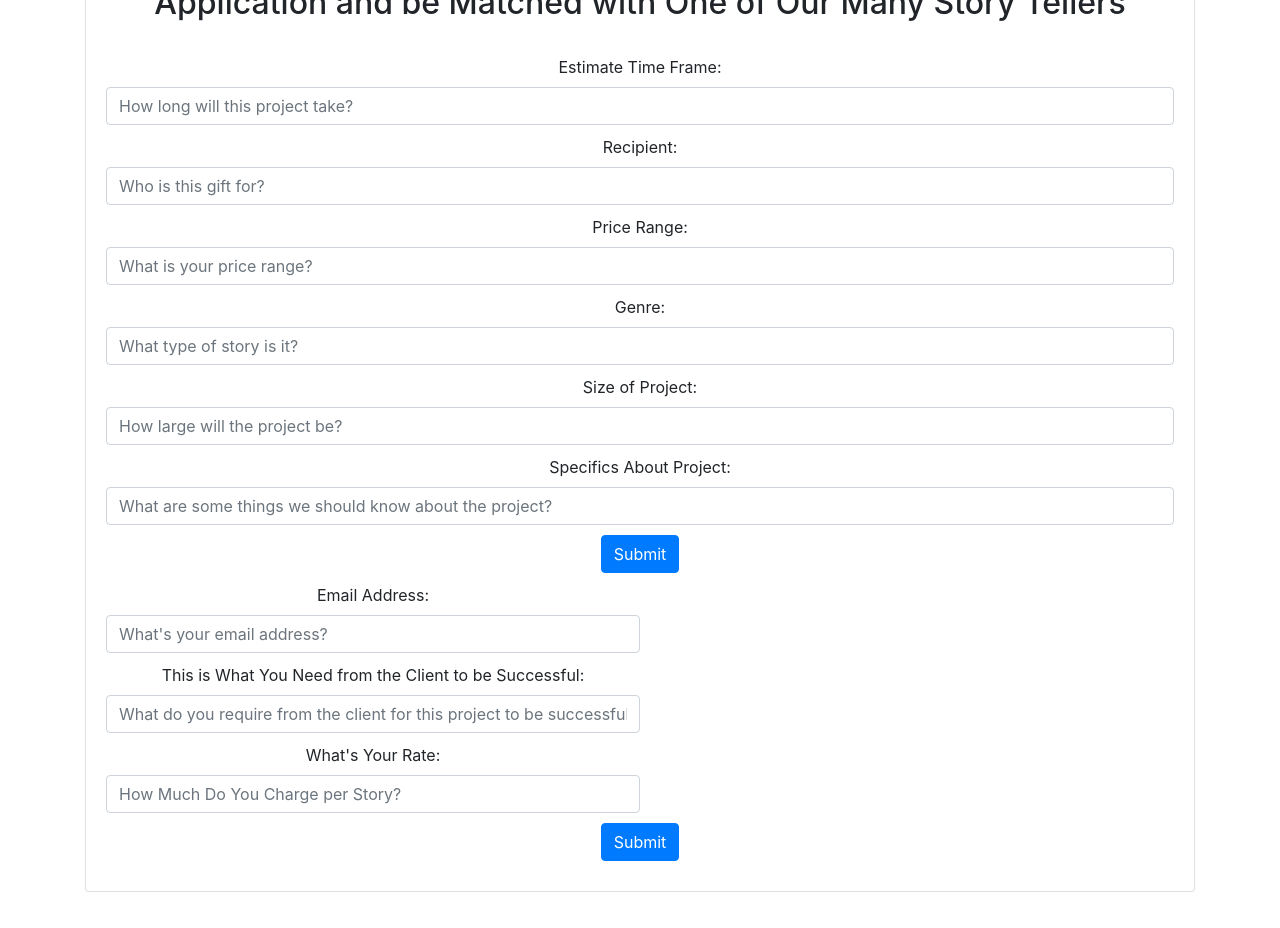
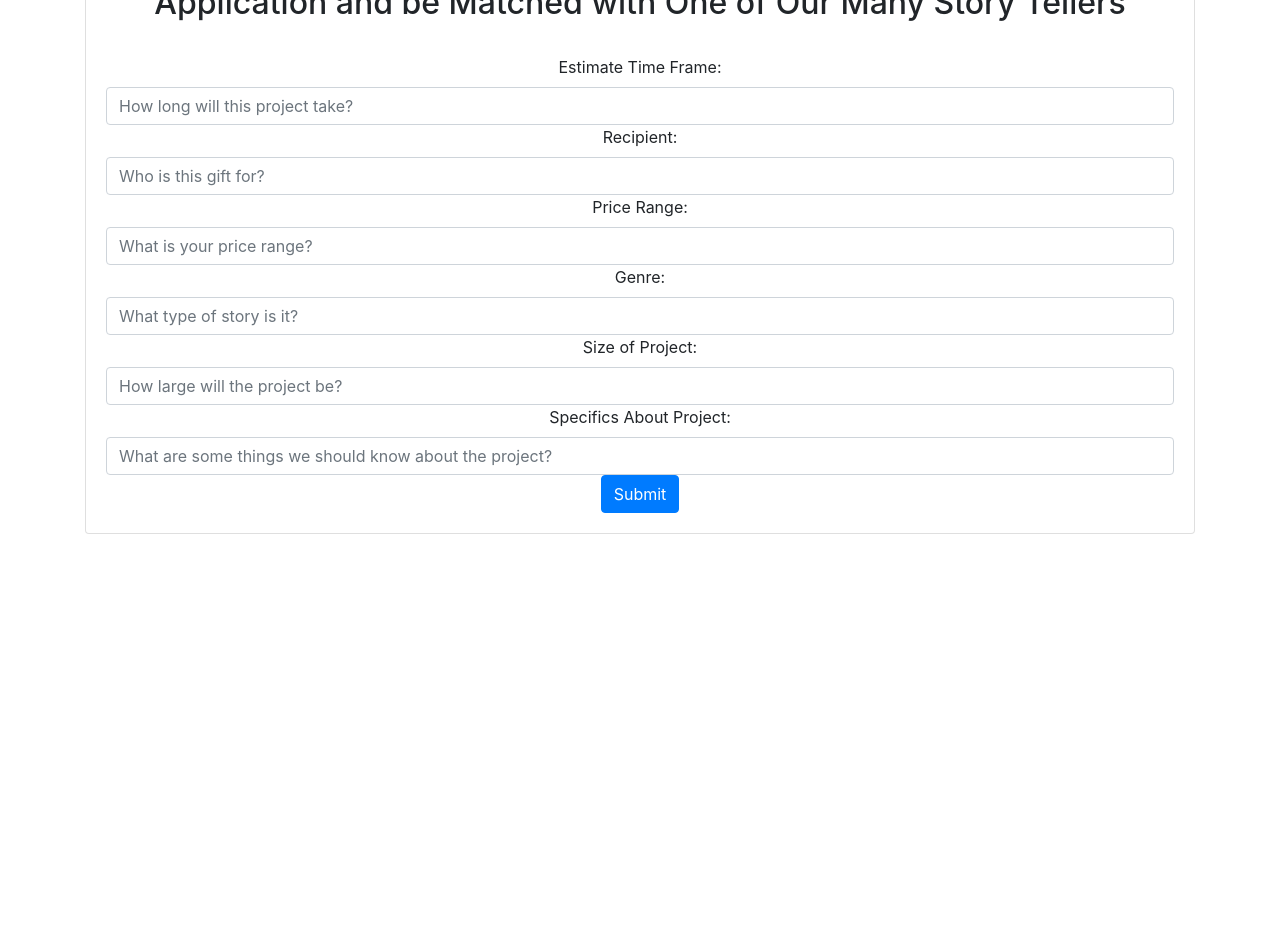
Before and after one commit to brer4449/story, a React (Create React App) app in the folder client/: page /Gift in a window 1280 px wide. Shown: the part 1080-2008 px from the top of the page. After the commit the page ends 1686 px from the top, so only its background shows below. Built offline with nearby package versions, Linux system fonts and the light colour scheme.

Commit message:
got rid of proposal form for storyteller

```diff
--- a/client/src/components/Proposal/index.js
+++ /dev/null
@@ -1,165 +0,0 @@
-import React, { useState, useEffect } from "react";
-import { Form } from "react-bootstrap";
-import "./styles.css";
-import axios from "axios";
-
-const Proposal = () => {
-  // https://formspree.io/blog/react-forms-2/
-  const [inputs, setInputs] = useState({
-    email: "",
-    requirement: "",
-    rate: "",
-  });
-  // Server state handling
-  const [serverState, setServerState] = useState({
-    submitting: false,
-    status: null,
-  });
-  // State to track field errors
-  const [fieldErrors, setFieldErrors] = useState({});
-
-  // Validation rules for each input field
-  const validationRules = {
-    email: (val) => val && /^[^\s@]+@[^\s@]+\.[^\s@]+$/.test(val),
-    requirement: (val) => !!val,
-    rate: (val) => !!val,
-  };
-
-  // Validate function that updates state, and returns true if all rules pass
-  const validate = () => {
-    let errors = {};
-    let hasErrors = false;
-    for (let key of Object.keys(inputs)) {
-      errors[key] = !validationRules[key](inputs[key]);
-      hasErrors |= errors[key];
-    }
-    setFieldErrors((prev) => ({ ...prev, ...errors }));
-    return !hasErrors;
-  };
-
-  // Render method to display field errors
-  const renderFieldError = (field) => {
-    if (fieldErrors[field]) {
-      return <p className="errorMsg">Please enter a valid {field}.</p>;
-    }
-  };
-
-  const handleOnChange = (e) => {
-    e.persist();
-    setInputs((prev) => ({
-      ...prev,
-      [e.target.id]: e.target.value,
-    }));
-  };
-
-  const handleServerResponse = (ok, msg) => {
-    setServerState({
-      submitting: false,
-      status: { ok, msg },
-    });
-    if (ok) {
-      setFieldErrors({});
-      setInputs({
-        email: "",
-        requirement: "",
-        rate: "",
-      });
-    }
-  };
-
-  useEffect(() => {
-    // Only perform interactive validation after submit
-    if (Object.keys(fieldErrors).length > 0) {
-      validate();
-    }
-  }, [inputs]);
-
-  const handleSubmit = (e) => {
-    e.preventDefault();
-    if (!validate()) {
-      return;
-    }
-    setServerState({ submitting: true });
-    axios({
-      method: "POST",
-      url: `https://formspree.io/f/xyyjvbzz`,
-      data: inputs,
-    })
-      .then((r) => {
-        handleServerResponse(true, "Thanks for submitting your application!");
-      })
-      .catch((r) => {
-        handleServerResponse(false, r.response.data.error);
-      });
-  };
-
-  return (
-    <Form onSubmit={handleSubmit} noValidate>
-      <div className="mb-10 w-50">
-        <Form.Label htmlFor="email">Email Address:</Form.Label>
-        <Form.Control
-          required
-          type="text"
-          id="email"
-          name="email"
-          placeholder="What's your email address?"
-          value={inputs.email}
-          onChange={handleOnChange}
-        ></Form.Control>
-        {renderFieldError("email")}
-      </div>
-      <div className="mb-10 w-50">
-        <div>
-          <Form.Label htmlFor="requirement">
-            This is What You Need from the Client to be Successful:
-          </Form.Label>
-        </div>
-        <div>
-          <Form.Control
-            required
-            type="text"
-            id="requirement"
-            name="requirement"
-            placeholder="What do you require from the client for this project to be successful?"
-            value={inputs.requirement}
-            onChange={handleOnChange}
-          ></Form.Control>
-        </div>
-        {renderFieldError("requirement")}
-      </div>
-      <div className="mb-10 w-50">
-        <Form.Label htmlFor="rate">What's Your Rate:</Form.Label>
-        <Form.Control
-          required
-          type="text"
-          id="rate"
-          name="rate"
-          placeholder="How Much Do You Charge per Story?"
-          value={inputs.rate}
-          onChange={handleOnChange}
-        ></Form.Control>
-        {renderFieldError("rate")}
-      </div>
-      <button
-        className={"btn btn-primary mb-10"}
-        disabled={serverState.submitting}
-        type="submit"
-      >
-        Submit
-      </button>
-      {/* DO WITH JOSEPH! */}
-      {serverState.status && (
-        <p className={!serverState.status.ok ? "errorMsg" : "successMsg"}>
-          {serverState.status.msg}
-        </p>
-      )}
-      {/* setTimeout(() => {
-          <p className={!serverState.status.ok ? "errorMsg" : "successMsg"}>
-            {serverState.status.msg}
-          </p>;
-        }, 3000)} */}
-    </Form>
-  );
-};
-
-export default Proposal;
--- a/client/src/components/Proposal/styles.css
+++ /dev/null
@@ -1,11 +0,0 @@
-.mb-10 {
-  margin-bottom: 10px;
-}
-
-.successMsg {
-  color: rgb(107, 204, 107);
-}
-
-.errorMsg {
-  color: rgb(231, 100, 100);
-}
--- a/client/src/pages/GiftPage.js
+++ b/client/src/pages/GiftPage.js
@@ -2,7 +2,6 @@ import React, { useState, useEffect } from "react";
 import { Form } from "react-bootstrap";
 import axios from "axios";
 import API from "../utils/API";
-import Proposal from "../components/Proposal/index";
 import Footer from "../components/Footer/index";
 
 function Gift() {
@@ -305,7 +304,6 @@ function Gift() {
                       </p>
                     )}
                   </Form>
-                  <Proposal></Proposal>
                 </div>
               </div>
             </div>
```
